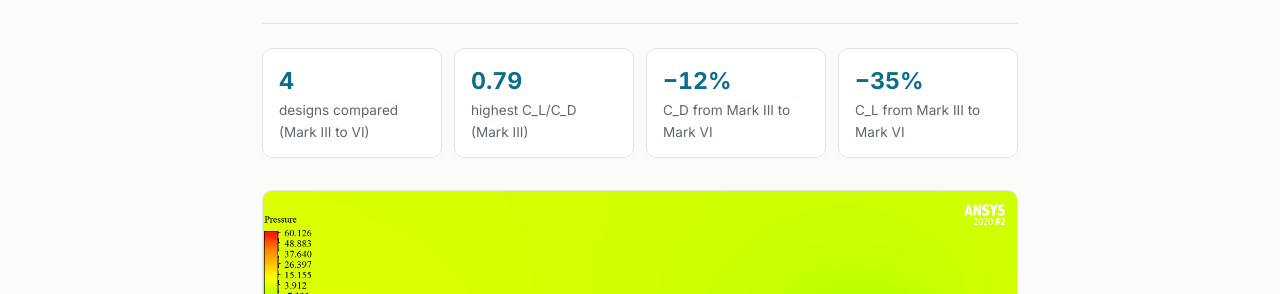
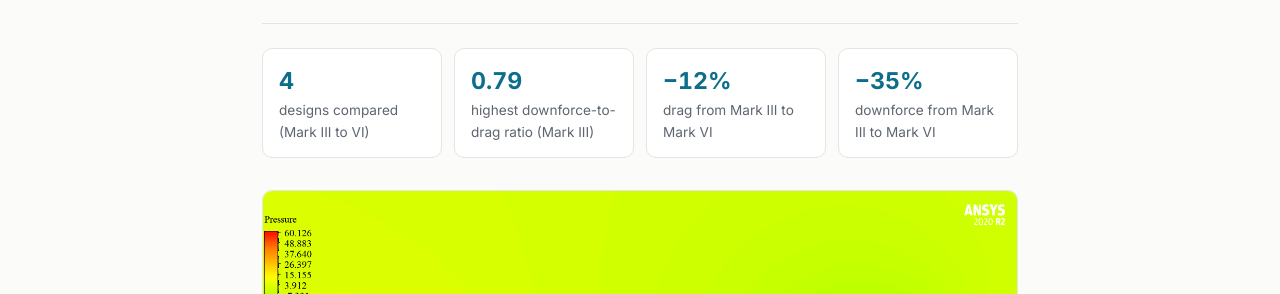
Before and after one commit to antoji03/antoji03.github.io, a Jekyll site: the page built from _projects/formula-student-nose-cone.md, in a window 1280 px wide and 900 px high, scrolled down 461 px. Shown: the part 158-452 px from the top of the window. Built offline with Jekyll 4.4.1, drawn with Linux system fonts in a browser that asks for light colours.

Commit message:
Use plain labels in nose cone highlights
Co-Authored-By: Claude Opus 5.5 <noreply@anthropic.com>

```diff
--- a/_projects/formula-student-nose-cone.md
+++ b/_projects/formula-student-nose-cone.md
@@ -15,11 +15,11 @@ highlights:
   - value: "4"
     label: "designs compared (Mark III to VI)"
   - value: "0.79"
-    label: "highest C_L/C_D (Mark III)"
+    label: "highest downforce-to-drag ratio (Mark III)"
   - value: "−12%"
-    label: "C_D from Mark III to Mark VI"
+    label: "drag from Mark III to Mark VI"
   - value: "−35%"
-    label: "C_L from Mark III to Mark VI"
+    label: "downforce from Mark III to Mark VI"
 ---
 
 ## Objective
```
